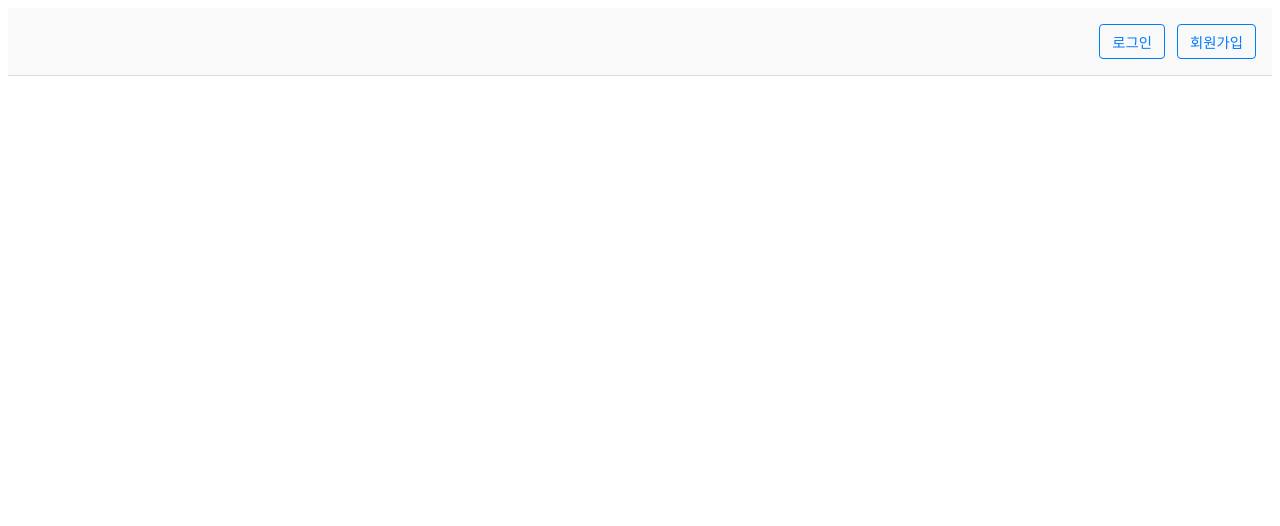
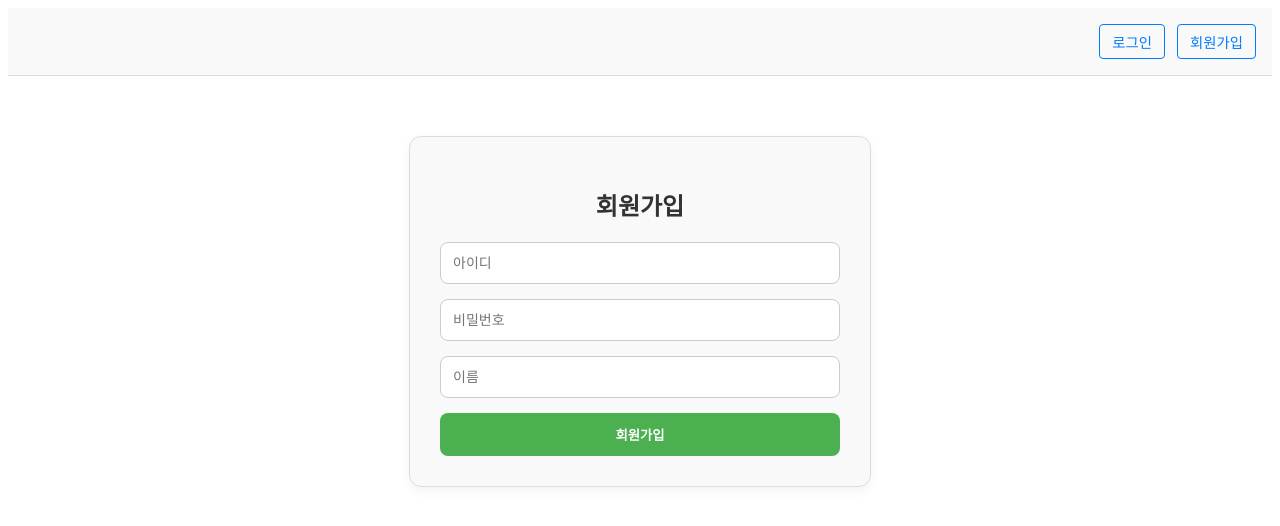
Before and after one commit to gyuminwoo/spring-react-board, a React (Create React App) app: page /signup in a window 1280 px wide. Before the commit this address had no page. Shown: the top 526 px of the page. Built offline with nearby package versions, Linux system fonts and the light colour scheme.

Commit message:
회원기능 페이지 생성 + 연결

```diff
--- a/src/App.js
+++ b/src/App.js
@@ -5,6 +5,7 @@ import CreatePost from "./CreatePost";
 import PostDetail from "./PostDetail";
 import PostEdit from "./PostEdit";
 import Header from "./Header";
+import Signup from "./Signup";
 
 // React Routerによるルーティング設定
 
@@ -23,6 +24,7 @@ function App() {
                 <Route path={"/create"} element={<CreatePost/>} />
                 <Route path={"/post/:id"} element={<PostDetail/>} />
                 <Route path={"/post/edit/:id"} element={<PostEdit/>} />
+                <Route path={"/signup"} element={<Signup />} />
             </Routes>
         </div>
     </Router>
--- /dev/null
+++ b/src/Signup.js
@@ -0,0 +1,77 @@
+import { useState } from 'react';
+import axios from 'axios';
+import { useNavigate } from 'react-router-dom';
+import './css/signup.css';
+
+const Signup = () => {
+    const [formData, setFormData] = useState({ username: '', password: '', name: '' });
+    const [error, setError] = useState('');
+    const navigate = useNavigate();
+
+//  バリデーションエラ表示のため
+    const FIELD_ORDER = ['username', 'password', 'name'];
+
+//  入力フォームの変更処理
+    const handleChange = (e) => {
+        setFormData(prev => ({ ...prev, [e.target.name]: e.target.value }));
+    };
+
+//  フォーム送信処理
+    const handleSubmit = async (e) => {
+        e.preventDefault();
+        try {
+            await axios.post(`${process.env.REACT_APP_API_URL}/users/register`, formData);
+            alert("회원가입 성공!");
+            navigate("/");
+        } catch (err) {
+            console.error(err);
+//          バックエンドからのレスポンスを状態に入れる
+            setError(err.response?.data || "회원가입 실패");
+        }
+    };
+
+    return (
+        <div className="signup-container">
+            <h2>회원가입</h2>
+
+            {error && (
+                typeof error === 'string' ? (
+                    <p className="error-message">{error}</p>
+                ) : (
+                    <ul className="error-message">
+                        {FIELD_ORDER.map((field) =>
+                            error[field] ? <li key={field}>{error[field]}</li> : null
+                        )}
+                    </ul>
+                )
+            )}
+
+            <form onSubmit={handleSubmit}>
+                <input
+                    type="text"
+                    name="username"
+                    placeholder="아이디"
+                    value={formData.username}
+                    onChange={handleChange}
+                />
+                <input
+                    type="password"
+                    name="password"
+                    placeholder="비밀번호"
+                    value={formData.password}
+                    onChange={handleChange}
+                />
+                <input
+                    type="text"
+                    name="name"
+                    placeholder="이름"
+                    value={formData.name}
+                    onChange={handleChange}
+                />
+                <button type="submit">회원가입</button>
+            </form>
+        </div>
+    );
+};
+
+export default Signup;
--- /dev/null
+++ b/src/css/signup.css
@@ -0,0 +1,51 @@
+.signup-container {
+  max-width: 400px;
+  margin: 60px auto;
+  padding: 30px;
+  border: 1px solid #ddd;
+  border-radius: 12px;
+  background-color: #f9f9f9;
+  box-shadow: 0 4px 12px rgba(0, 0, 0, 0.05);
+  font-family: 'Arial', sans-serif;
+}
+
+.signup-container h2 {
+  text-align: center;
+  margin-bottom: 20px;
+  color: #333;
+}
+
+.signup-container form {
+  display: flex;
+  flex-direction: column;
+}
+
+.signup-container input {
+  margin-bottom: 15px;
+  padding: 12px;
+  border: 1px solid #ccc;
+  border-radius: 8px;
+  font-size: 14px;
+}
+
+.signup-container button {
+  padding: 12px;
+  background-color: #4caf50;
+  color: white;
+  font-weight: bold;
+  border: none;
+  border-radius: 8px;
+  cursor: pointer;
+  transition: background-color 0.2s;
+}
+
+.signup-container button:hover {
+  background-color: #45a049;
+}
+
+.error-message {
+  color: red;
+  text-align: center;
+  margin-bottom: 10px;
+  font-size: 14px;
+}
```
